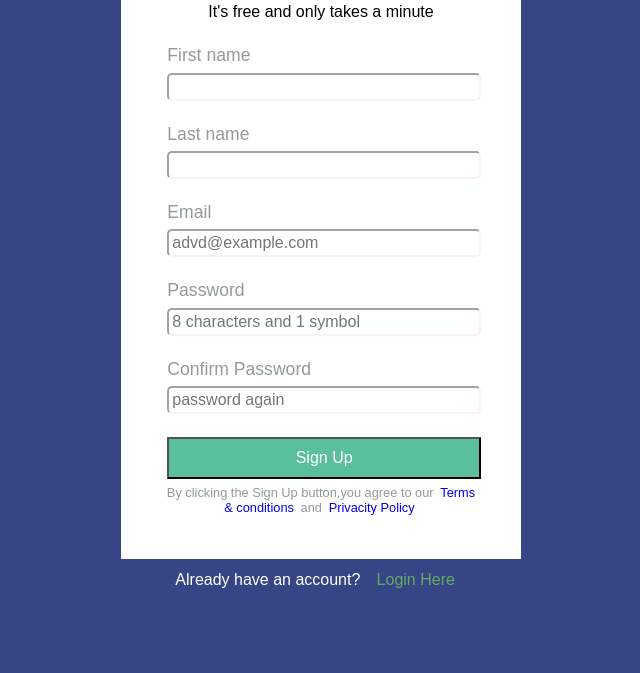
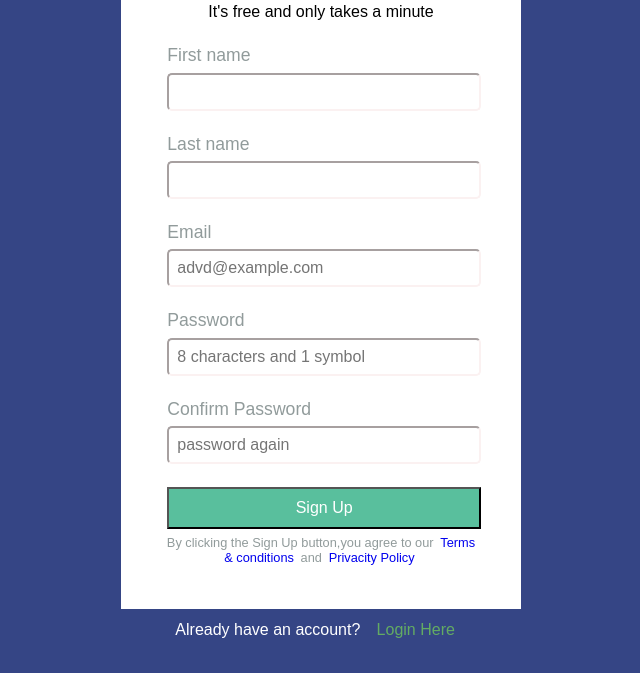
Before and after one commit to Programer1997/HTML-Exercises, a plain HTML site: page css_colors/login/login.html in a window 1280 px wide. Shown: the part 127-800 px from the top of the page, without its empty margins (319-959 px from the left). Drawn offline with Linux system fonts and the light colour scheme.

Commit message:
uploading image for comparision between teacher and I

```diff
--- a/css_colors/login/style.css
+++ b/css_colors/login/style.css
@@ -17,7 +17,7 @@
 
   input[type="text"], input[type="password"],input[type="email"] {
     width: 100%;
-    padding: 3px;
+    padding: 8px;
     margin-bottom: 20px;
     border-color: rgb(251, 241, 241);
     border-radius: 5px;
```
Also changed, not shown: css_colors/login/style1.png (added).
